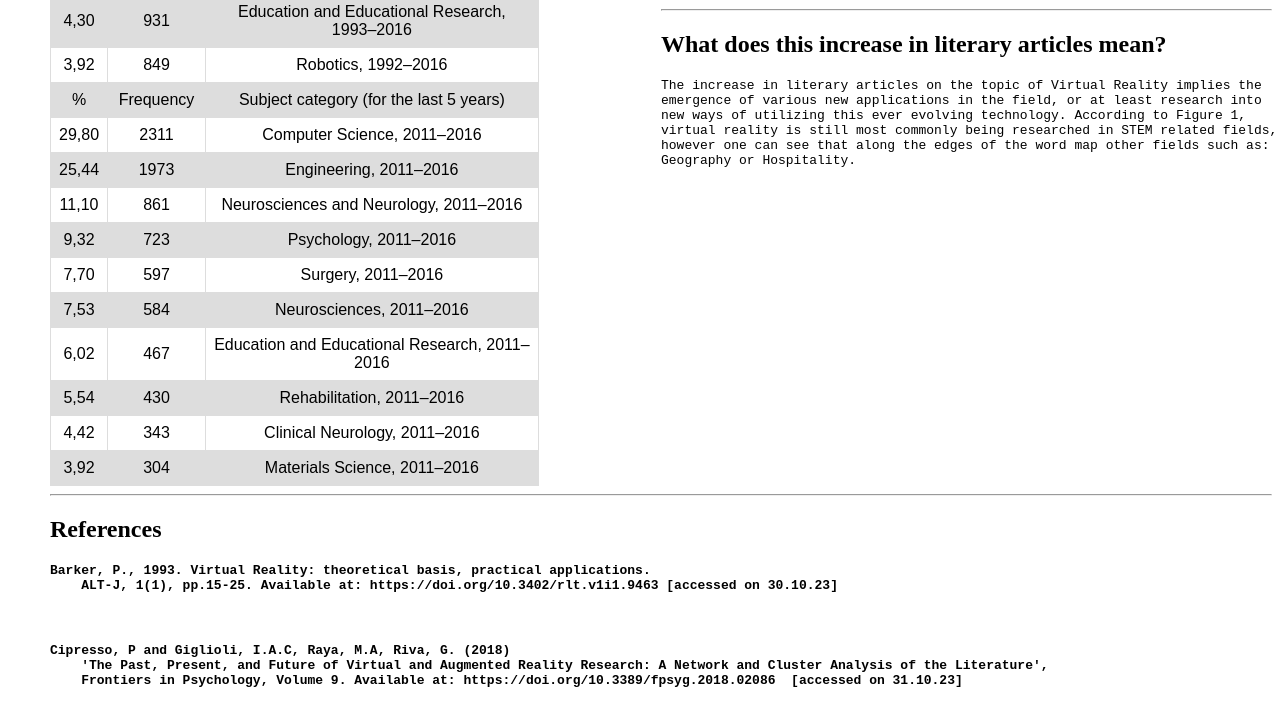
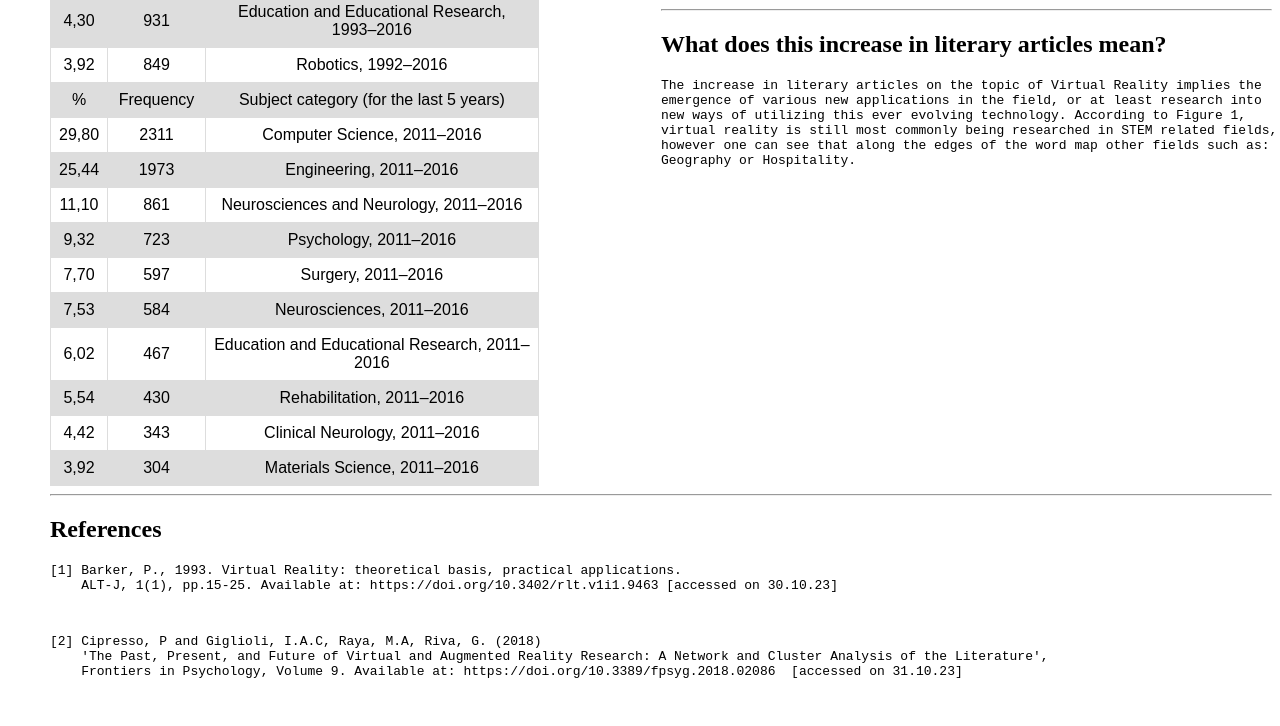
Before and after one commit to FEPSFY6803167/ConferenceProject, a plain HTML site: page index.html in a window 1280 px wide. Shown: the part 1372-2098 px from the top of the page. Drawn offline with Linux system fonts and the light colour scheme.

Commit message:
Update index.html

```diff
--- a/index.html
+++ b/index.html
@@ -284,10 +284,10 @@ Geography or Hospitality.</pre></p>
   <h2 id="References">References</h2>
 </hr>
   <pre>
-<h4 id="[1]">Barker, P., 1993. Virtual Reality: theoretical basis, practical applications.
-    ALT-J, 1(1), pp.15-25. Available at: https://doi.org/10.3402/rlt.v1i1.9463 [accessed on 30.10.23]</h4>
-<h4 id="[2]">Cipresso, P and Giglioli, I.A.C, Raya, M.A, Riva, G. (2018)
+<p id="[1]">[1] Barker, P., 1993. Virtual Reality: theoretical basis, practical applications.
+    ALT-J, 1(1), pp.15-25. Available at: https://doi.org/10.3402/rlt.v1i1.9463 [accessed on 30.10.23]</p>
+<p id="[2]">[2] Cipresso, P and Giglioli, I.A.C, Raya, M.A, Riva, G. (2018)
     'The Past, Present, and Future of Virtual and Augmented Reality Research: A Network and Cluster Analysis of the Literature',
-    Frontiers in Psychology, Volume 9. Available at: https://doi.org/10.3389/fpsyg.2018.02086  [accessed on 31.10.23]</h4>
+    Frontiers in Psychology, Volume 9. Available at: https://doi.org/10.3389/fpsyg.2018.02086  [accessed on 31.10.23]</p>
   </pre>
 </html>
```
